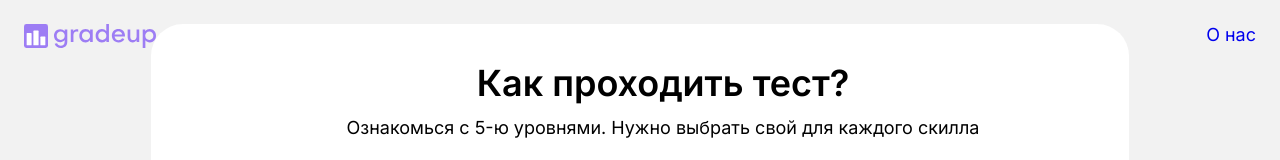
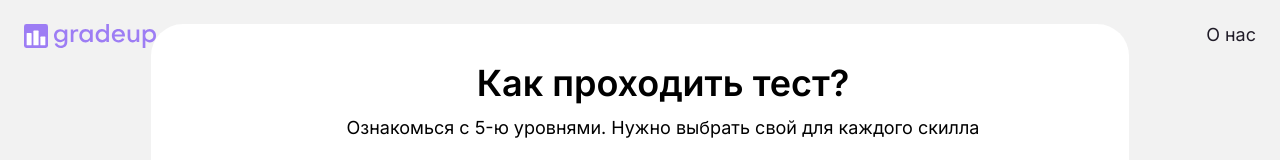
Before and after one commit to mrvotum/gradeup, an Angular app: page / in a window 1280 px wide. Shown: the top 160 px of the page. Built offline with nearby package versions, Linux system fonts and the light colour scheme.

Commit message:
фикс ошибок

```diff
--- a/angular.json
+++ b/angular.json
@@ -17,6 +17,10 @@
         "build": {
           "builder": "@angular-devkit/build-angular:browser",
           "options": {
+            "allowedCommonJsDependencies": [
+              "html2canvas",
+              "canvg"
+           ],
             "outputPath": "dist/gradeup",
             "index": "src/index.html",
             "main": "src/main.ts",
--- a/src/app/card-panel/card-panel.component.ts
+++ b/src/app/card-panel/card-panel.component.ts
@@ -54,6 +54,7 @@ export class CardPanelComponent implements OnInit {
   }
 
   showResults() {
+    console.log('calculating');
     document.querySelector('body')?.classList.add('body--results');
   }
 
--- a/src/app/card/card.component.scss
+++ b/src/app/card/card.component.scss
@@ -9,7 +9,7 @@
 	position: relative;
 	// height: fit-content;
 	// -панель с кнопкой и отступом -внутренние отступы layout'а
-	max-height: calc(100vh - (144px + 40px) - 24px * 2 - 22px);
+	max-height: calc(100vh - (144px + 40px) - 24px * 2 + 16px);
 	margin-top: -28px;
 
 	overflow-y: scroll;
--- a/src/styles.scss
+++ b/src/styles.scss
@@ -70,6 +70,7 @@
 	.logo {}
 
 	.about a {
+		color: var(--color-black);
 		text-decoration: none;
 		transition: color 0.2s ease-in-out;
 
```
